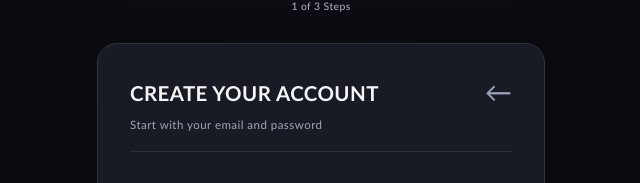
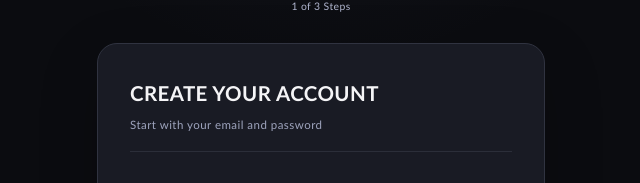
Before and after one commit to Rokerpro/SP, a React (Vite) app in the folder frontend/: page / in a window 1280 px wide. Shown: the part 237-420 px from the top of the page, without its empty margins (319-959 px from the left). Built offline with nearby package versions, Linux system fonts and the light colour scheme.

Commit message:
remove signup arrow

```diff
--- a/frontend/src/main.tsx
+++ b/frontend/src/main.tsx
@@ -37,11 +37,6 @@ function App() {
               <h2 id="form-title">{isSignup ? 'CREATE YOUR ACCOUNT' : 'WELCOME BACK'}</h2>
               <p>{isSignup ? 'Start with your email and password' : 'Log in to continue your path'}</p>
             </div>
-            {isSignup && (
-              <button className="back-button" type="button" onClick={() => setMode('login')} aria-label="Back to login">
-                <span aria-hidden="true">←</span>
-              </button>
-            )}
           </div>
 
           {isSignup && <div className="card-rule" />}
--- a/frontend/src/styles.css
+++ b/frontend/src/styles.css
@@ -135,19 +135,6 @@ button {
   letter-spacing: 0.04em;
 }
 
-.back-button {
-  border: 0;
-  background: transparent;
-  color: #9da4bf;
-  font-size: 1.7rem;
-  line-height: 1;
-}
-
-.back-button:hover,
-.back-button:focus-visible {
-  color: #b9c8ff;
-}
-
 .card-rule {
   height: 1px;
   margin: 18px 0 26px;
```
